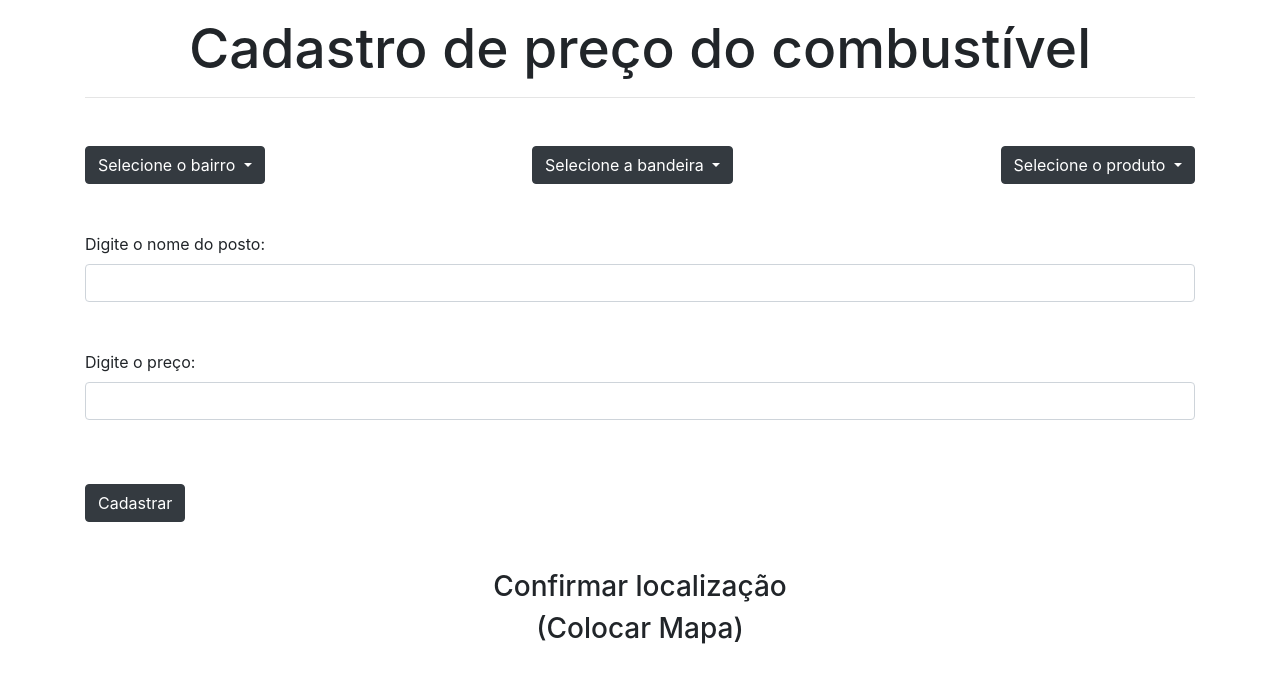
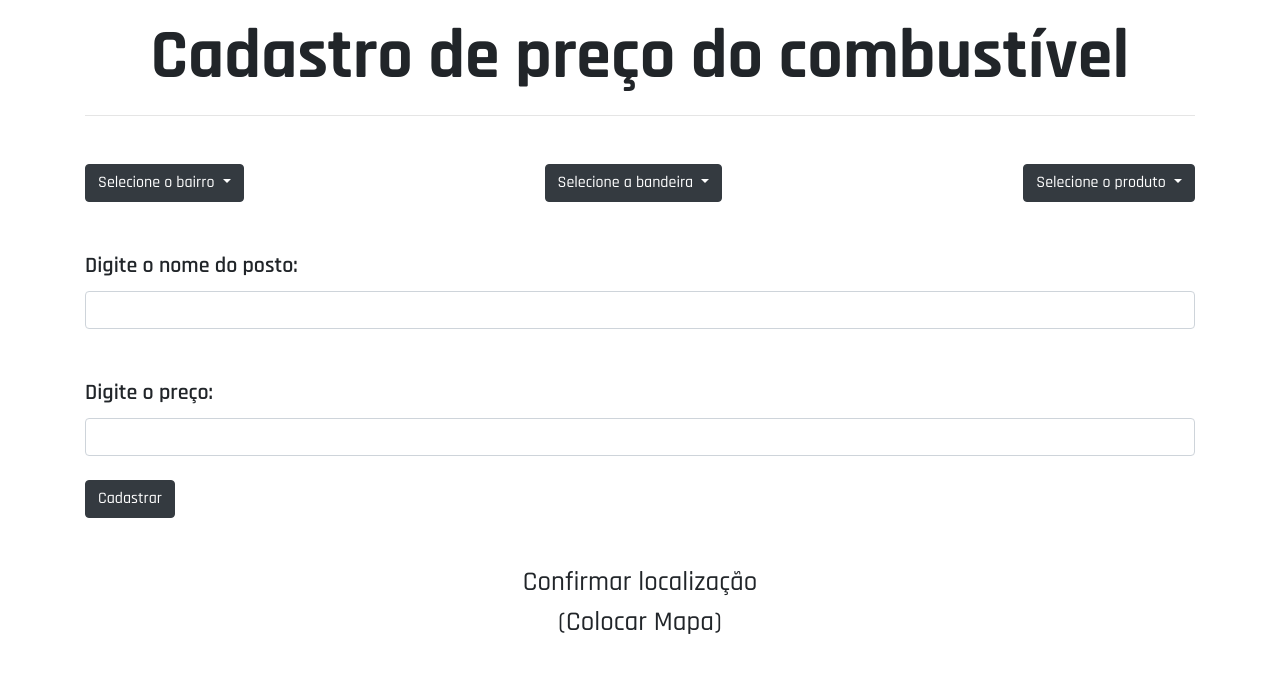
Before and after one commit to rickzang/projeto_integrador-1, a Flask app: page /create in a window 1280 px wide. Shown: the part 65-748 px from the top of the page. Run offline with Flask 2, Linux system fonts and the light colour scheme; some libraries are stand-ins or nearby versions.

Commit message:
Alteração da fonte e mais alguns detalhes na interface

```diff
--- a/static/css/style.css
+++ b/static/css/style.css
@@ -1,5 +1,21 @@
 h1 {
     text-align: center;
     padding-top: 15px;
-    font-size: 55px
+    font-family: 'Rajdhani', sans-serif;
+    font-size: 70px;
+    font-weight: bold;
 }
+
+label {
+    font-family: 'Rajdhani', sans-serif;
+    font-weight: 600;
+}
+
+button {
+    font-family: 'Rajdhani', sans-serif;
+}
+
+h3 {
+   font-family: 'Rajdhani', sans-serif;
+   font-size: 27px;
+}
--- a/templates/base.html
+++ b/templates/base.html
@@ -10,6 +10,13 @@
         <link rel="stylesheet" type="text/css" href="static/css/style_dropdown.css">
         <link rel="stylesheet" type="text/css" href="static/css/style_navbar.css">
         <link rel="stylesheet" type="text/css" href="static/css/style.css">
+
+        <!-- Fonts -->
+        <link rel="preconnect" href="https://fonts.googleapis.com">
+        <link rel="preconnect" href="https://fonts.gstatic.com" crossorigin>
+        <link href="https://fonts.googleapis.com/css2?family=Rajdhani:wght@500;600;700&display=swap" rel="stylesheet">
+
+
     </head>
     <body>
         <nav class="navbar navbar-expand-md navbar-dark bg-dark">
--- a/templates/create.html
+++ b/templates/create.html
@@ -328,14 +328,14 @@
                 </div>
             </div>
             <div class="form-group mt-5">
-                <label>Digite o nome do posto:</label>
+                <label style="font-size: 22px">Digite o nome do posto:</label>
                 <input type="text" id="nome" name="nome" class="form-control">
             </div>
             <div class="form-group mt-5">
-                <label>Digite o preço:</label>
+                <label style="font-size: 22px">Digite o preço:</label>
                 <input type="text" id="preco" name="preco" class="form-control">
             </div>
-            <button type="submit" class="mt-5 btn btn-dark btn-custom">Cadastrar</button>
+            <button type="submit" class="mt-2 btn btn-dark btn-custom">Cadastrar</button>
         </fieldset>
     </form>
     <h3 class="text-center mt-5">{% block confirma %} Confirmar localização {% endblock %} </h3>
--- a/templates/index.html
+++ b/templates/index.html
@@ -6,7 +6,7 @@
     <form action="buscar" method="get">
         <fieldset>
             <div class="form-group mt-3">
-            <label style="font-size: 20px">Informe a sua localização: </label>
+            <label style="font-size: 25px">Informe a sua localização: </label>
             <input type="text" id="endereco" name="endereco" class="form-control">
             </div>
             <button type="submit" class="btn btn-dark btn-custom">Buscar</button>
```
